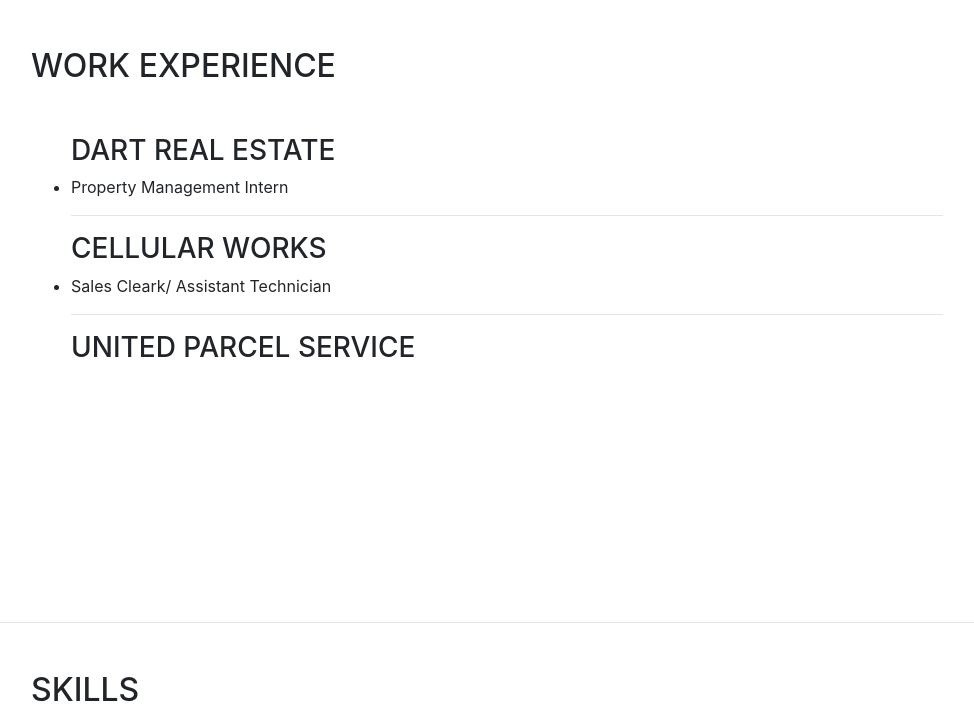
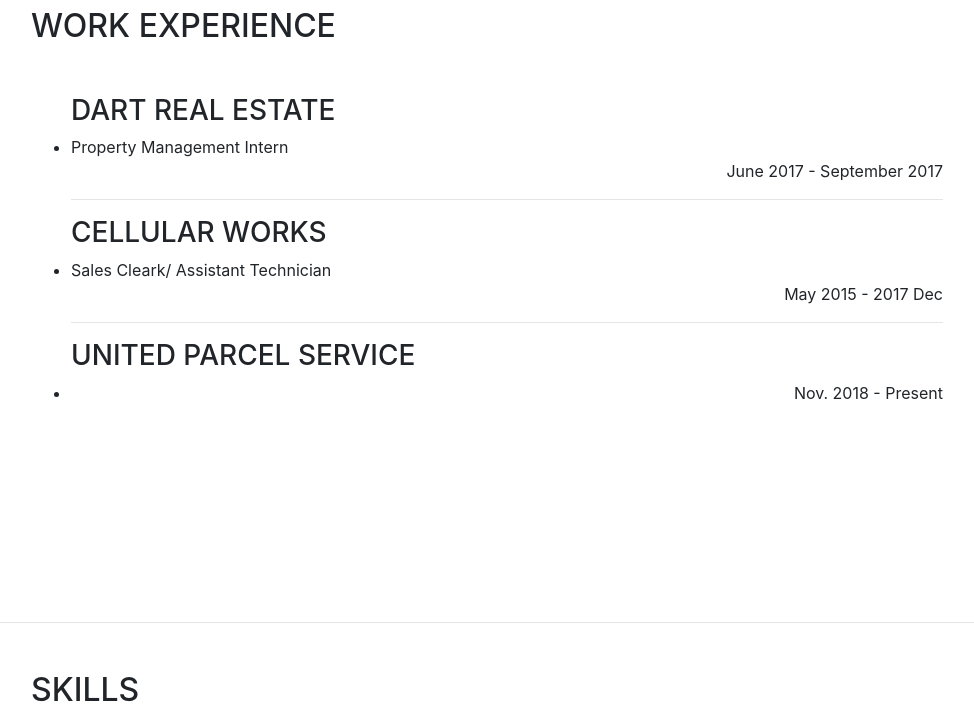
Before and after one commit to Jnalty96/jnalty96.github.io, a website with bundled scripts: page index.html in a window 1280 px wide. Shown: the part 1780-2494 px from the top of the page, without its empty margins (289-1263 px from the left). Built offline with nearby package versions, Linux system fonts and the light colour scheme; a web font is replaced by a local one.

Commit message:
Update index.html

```diff
--- a/index.html
+++ b/index.html
@@ -144,14 +144,15 @@
 
 
                   <h3>Dart Real Estate </h3>
-                  <li> Property Management Intern </li>
+                  <li> Property Management Intern
+                  <p align="right">June 2017 - September 2017 </p> </li>
 
         <hr>
                   <h3> Cellular Works </h3>
-                  <li> Sales Cleark/ Assistant Technician </li>
+                  <li> Sales Cleark/ Assistant Technician<p align="right"> May 2015 - 2017 Dec</p>  </li>
 
                   <hr>
-                  <h3> United Parcel Service </h3>
+                  <h3> United Parcel Service </h3> <li> <p align="right">Nov. 2018 - Present</p> </li>
 
           </div>
 </p>
```
